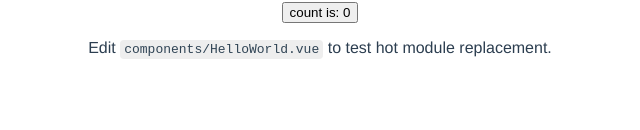
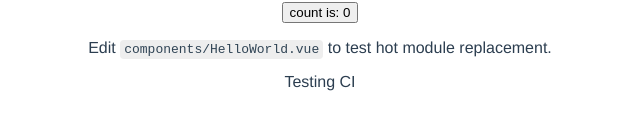
Before and after one commit to mllusar/curriculum-vitae, a Vue app: page / in a window 1280 px wide. Shown: the part 444-574 px from the top of the page, without its empty margins (320-960 px from the left). Built offline with nearby package versions, Linux system fonts and the light colour scheme.

Commit message:
Testing CI

```diff
--- a/src/components/HelloWorld.vue
+++ b/src/components/HelloWorld.vue
@@ -31,6 +31,7 @@ const count = ref(0)
     Edit
     <code>components/HelloWorld.vue</code> to test hot module replacement.
   </p>
+  <p>Testing CI</p>
 </template>
 
 <style scoped>
```
